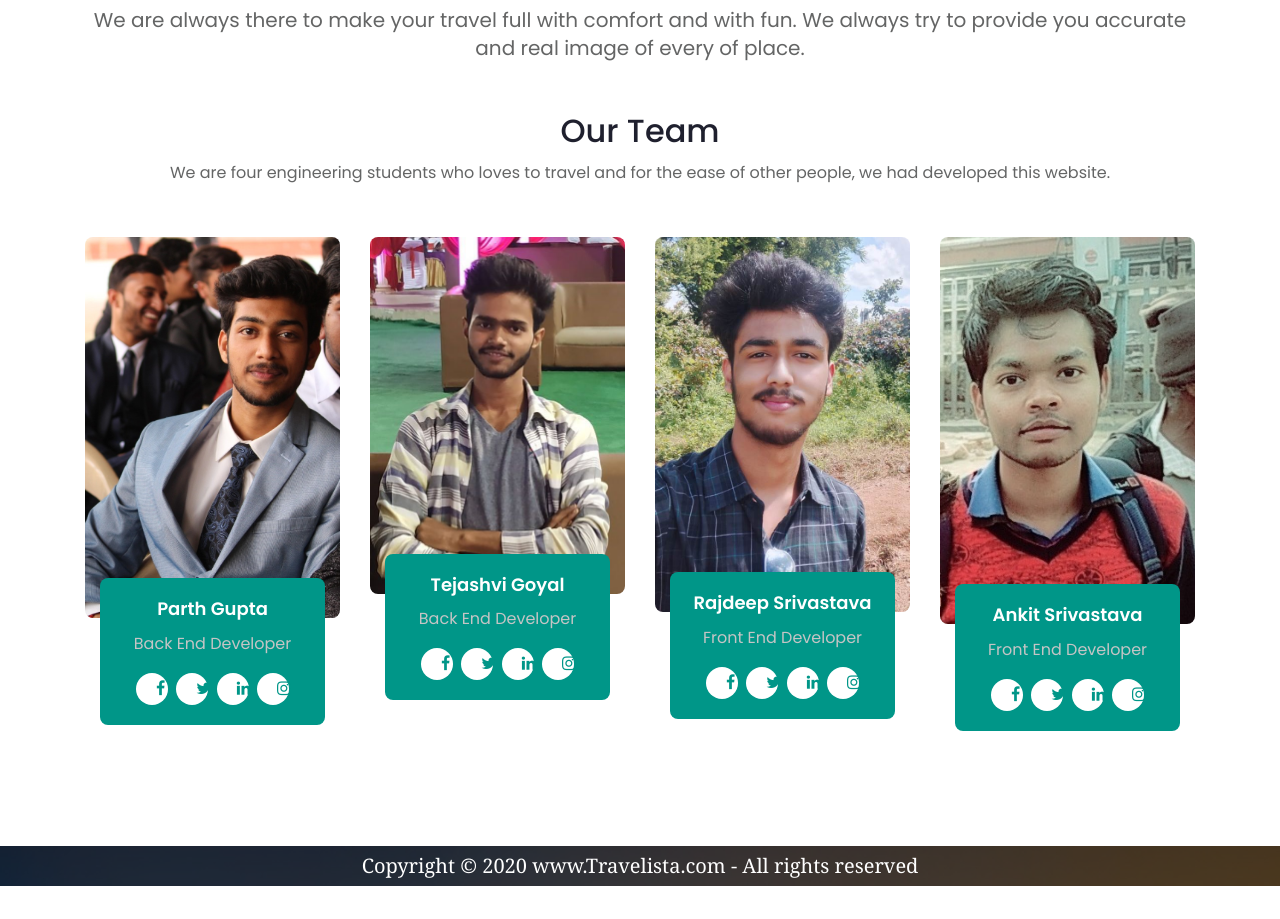
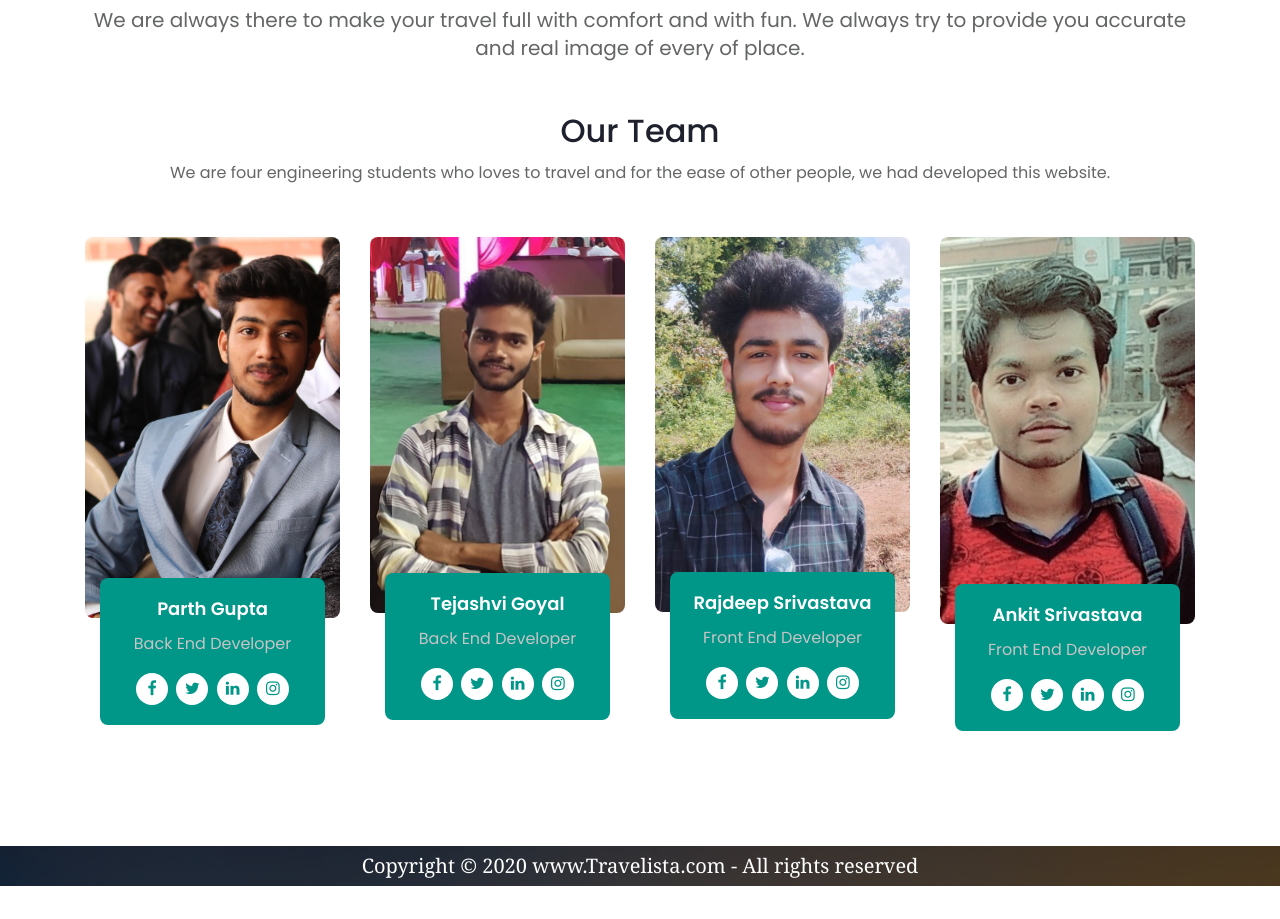
Before and after one commit to codebiet/Travelista, a Django app: page /about/ in a window 1280 px wide. Shown: the part 1117-2036 px from the top of the page. Run offline with Django 3.2, Linux system fonts and the light colour scheme; some libraries are stand-ins or nearby versions; some web fonts are replaced.

Commit message:
add photos

```diff
--- a/Places/static/css/styl.css
+++ b/Places/static/css/styl.css
@@ -158,7 +158,7 @@
 
 .fa {
     text-decoration: none;
-    padding: 0 20px
+    padding: 0px 0px;
 }
   .fa:hover{
       color: #257be4;
--- a/Places/templates/Places/about.html
+++ b/Places/templates/Places/about.html
@@ -72,7 +72,7 @@
                          </div>
                      </div>
                      <div class="item">
-                         <img src="{% static '/images/img4.jpg' %}" alt="team">
+                         <img src="{% static '/images/img29.jpg' %}" alt="team">
                          <div class="inner">
                              <div class="info">
                                   <h5>Tejashvi Goyal</h5>
```
Also changed, not shown: Places/static/images/img29.jpg (added).
